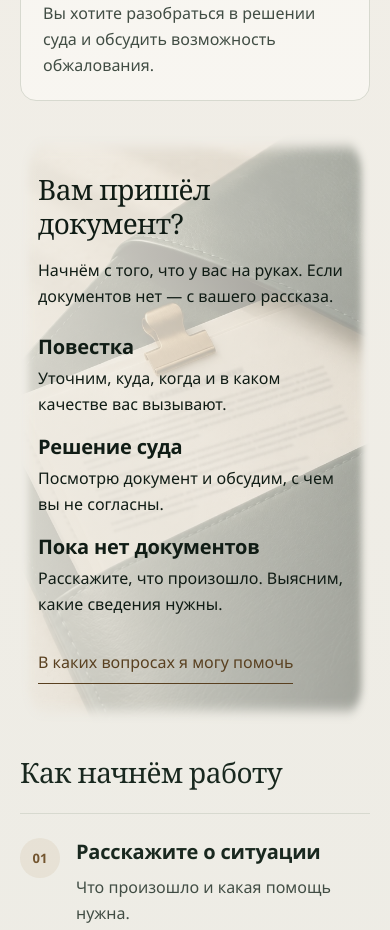
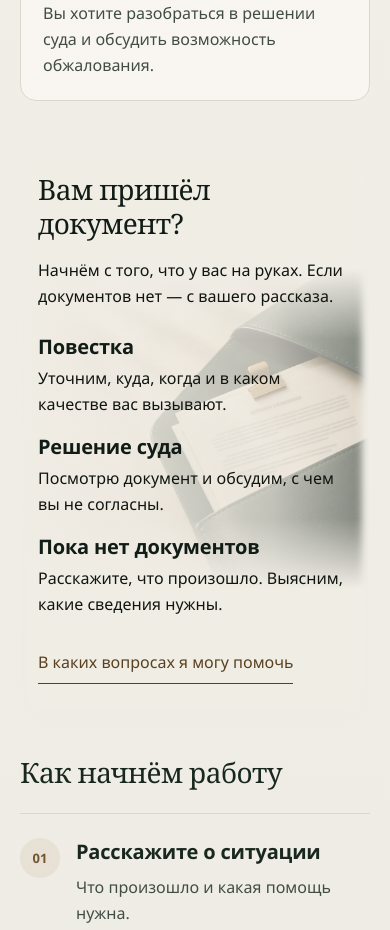
Before and after one commit to Aleks-man/advokat-vdovenko, a React (Vite) app in the folder front/: page / in a window 390 px wide. Shown: the part 2060-2990 px from the top of the page. Built offline with nearby package versions, Linux system fonts and the light colour scheme; a web font is replaced by a local one.

Commit message:
Increase mobile document section text contrast

```diff
--- a/front/src/components/Principles/Principles.css
+++ b/front/src/components/Principles/Principles.css
@@ -62,3 +62,47 @@
 .principles .text-link:hover {
   color: var(--ink);
 }
+
+@media (max-width: 760px) {
+  .principles {
+    --ink: #101510;
+    --muted: #101510;
+    color: #101510;
+    --document-wash: linear-gradient(
+      90deg,
+      rgb(var(--surface-document-rgb) / 98%) 0%,
+      rgb(var(--surface-document-rgb) / 88%) 35%,
+      rgb(var(--surface-document-rgb) / 76%) 72%,
+      rgb(var(--surface-document-rgb) / 48%) 100%
+    );
+  }
+  .principles::before {
+    background-color: rgb(var(--surface-document-rgb));
+    background-image:
+      var(--document-wash),
+      linear-gradient(
+        180deg,
+        rgb(var(--surface-document-rgb)),
+        transparent 22%,
+        transparent 78%,
+        rgb(var(--surface-document-rgb))
+      ),
+      url('../../assets/document-folio.webp');
+    background-size:
+      100% 100%,
+      100% 320px,
+      auto 320px;
+    background-position:
+      center,
+      center,
+      right center;
+  }
+}
+
+@media (max-width: 760px) {
+  .principles-lead,
+  .principles-details p {
+    color: #101510;
+    font-weight: 500;
+  }
+}
```
